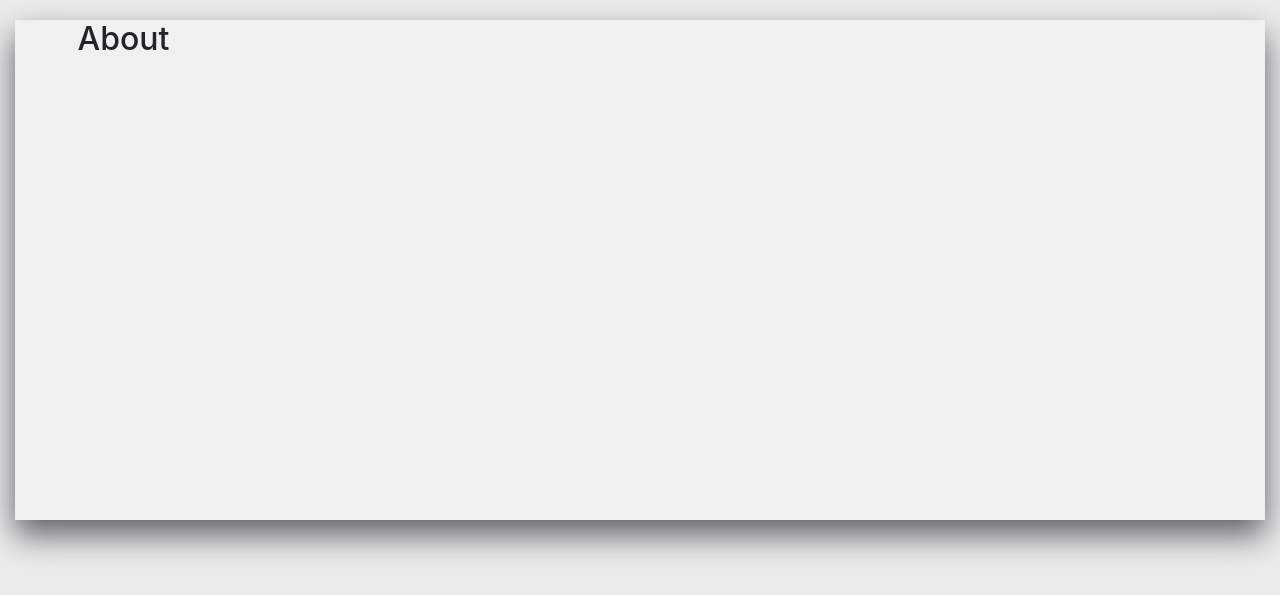
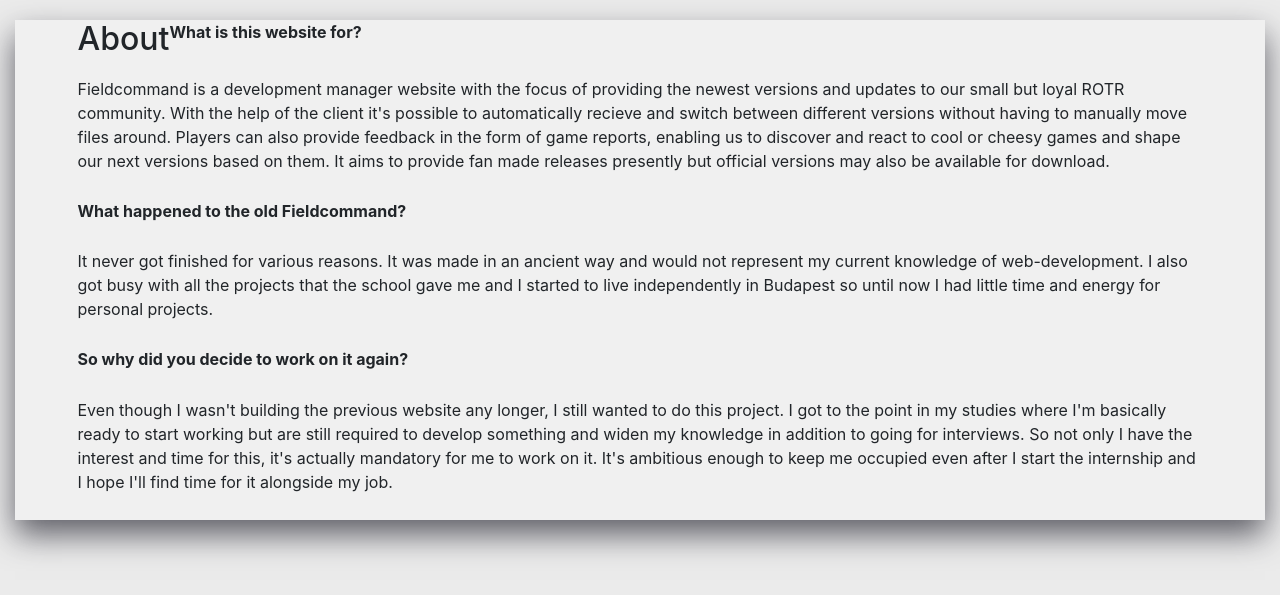
Before and after one commit to AttilaBalla/Fieldcommand, a Flask app: page /about in a window 1280 px wide. Shown: the part 65-660 px from the top of the page. Run offline with Flask 2, Linux system fonts and the light colour scheme; some libraries are stand-ins or nearby versions.

Commit message:
about page content added

```diff
--- a/templates/about.html
+++ b/templates/about.html
@@ -5,6 +5,27 @@
     <div class="container-fluid">
         <div class="row core_container text_box">
             <h2>About</h2>
+            <br/>
+            <p class="text-sm-left font-weight-bold">What is this website for?</p>
+            <p class="text-sm-left text-justify">
+                Fieldcommand is a development manager website with the focus of providing the newest versions and updates to our small but loyal ROTR community.
+                With the help of the client it's possible to automatically recieve and switch between different versions without having to manually move files around.
+                Players can also provide feedback in the form of game reports, enabling us to discover and react to cool or cheesy games and shape our next versions based
+                on them. It aims to provide fan made releases presently but official versions may also be available for download.
+            </p>
+            <br/>
+            <p class="text-sm-left font-weight-bold">What happened to the old Fieldcommand?</p>
+            <p class="text-sm-left text-justify">
+                It never got finished for various reasons. It was made in an ancient way and would not represent my current knowledge of web-development. I also got busy with all the projects that the school gave me
+                and I started to live independently in Budapest so until now I had little time and energy for personal projects.
+            </p>
+            <br/>
+            <p class="text-sm-left font-weight-bold">So why did you decide to work on it again?</p>
+            <p class="text-sm-left text-justify">
+                Even though I wasn't building the previous website any longer, I still wanted to do this project. I got to the point in my studies where I'm basically ready to start working
+                but are still required to develop something and widen my knowledge in addition to going for interviews. So not only I have the interest and time for this, it's actually mandatory
+                for me to work on it. It's ambitious enough to keep me occupied even after I start the internship and I hope I'll find time for it alongside my job.
+            </p>
         </div>
     </div>
 </body>
```
Also changed, not shown: README.md.
